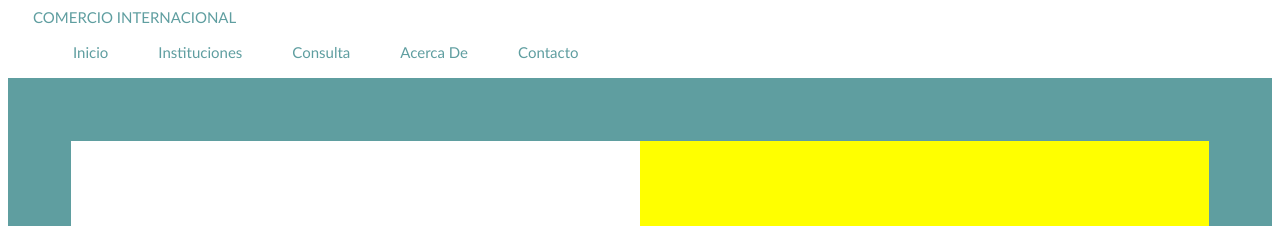
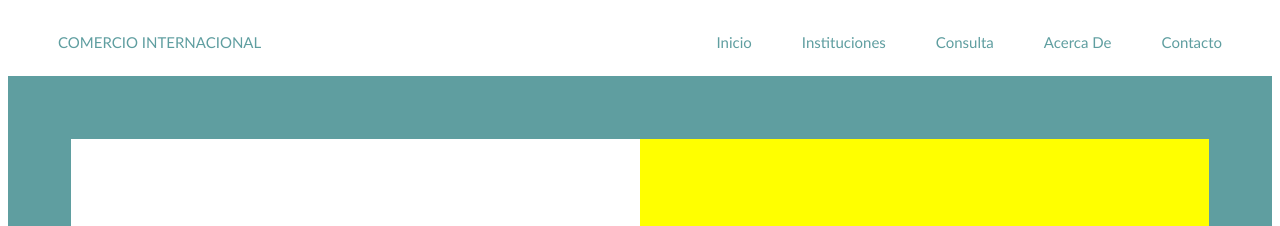
Before and after one commit to jiesquivele/comercio-internacional, a plain HTML site: page contacts.html in a window 1280 px wide. Shown: the top 226 px of the page. Drawn offline with Linux system fonts and the light colour scheme.

Commit message:
second commit

```diff
--- a/css/style-contactanos.css
+++ b/css/style-contactanos.css
@@ -1,4 +1,4 @@
-.menu {
+nav {
     display: flex;
     justify-content: space-between;
     align-items: center;
--- a/css/style-index.css
+++ b/css/style-index.css
@@ -1,5 +1,13 @@
 body {
-    width: 100vw;
+    margin: 0;
+}
+
+.menu {
+    display: flex;
+    justify-content: space-between;
+    align-items: center;
+    padding-left: 25px;
+    padding-right: 25px;
 }
 
 nav {
```
